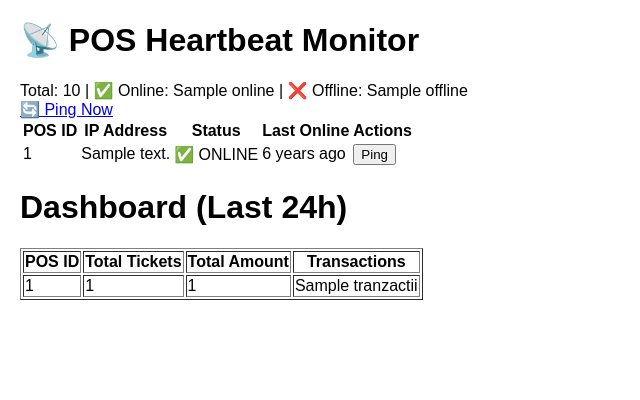
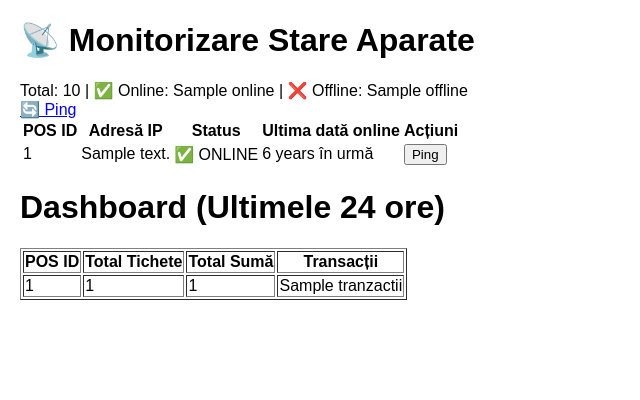
Before and after one commit to ungureanudaniel/automate_bilete_pnb, a Django app: template monitoring/templates/core/dashboard.html in a window 1280 px wide. Shown: the top 400 px of the page, without its empty margins (0-640 px from the left). Run offline with Django 5.2, Linux system fonts and the light colour scheme; tables that the repository leaves empty hold one stand-in row (values such as "Sample post"); the template is opened without the code that fills it: values that come from a table or form of the project are taken from there, most other values are stand-ins (such as "Sample title", 1, 10 or a date in 2020).

Commit message:
translatiojn

```diff
--- a/monitoring/templates/core/dashboard.html
+++ b/monitoring/templates/core/dashboard.html
@@ -1,10 +1,10 @@
 <!DOCTYPE html>
 <html>
 <head>
-    <title>Automate Bilete Dashboard</title>
+    <title>Dashboard Automate Bilete</title>
 </head>
 <body>
-    <h1>📡 POS Heartbeat Monitor</h1>
+    <h1>📡 Monitorizare Stare Aparate</h1>
 
     <div class="stats">
         <span>Total: {{ total }}</span> |
@@ -12,15 +12,15 @@
         <span class="offline">❌ Offline: {{ offline }}</span>
     </div>
 
-    <a href="#" onclick="pingNow()" class="btn">🔄 Ping Now</a>
+    <a href="#" onclick="pingNow()" class="btn">🔄 Ping </a>
 
     <table>
         <tr>
             <th>POS ID</th>
-            <th>IP Address</th>
+            <th>Adresă IP</th>
             <th>Status</th>
-            <th>Last Online</th>
-            <th>Actions</th>
+            <th>Ultima dată online</th>
+            <th>Acțiuni</th>
         </tr>
         {% for m in machines %}
         <tr>
@@ -29,20 +29,20 @@
             <td class="{% if m.is_online %}online{% else %}offline{% endif %}">
                 {% if m.is_online %}✅ ONLINE{% else %}❌ OFFLINE{% endif %}
             </td>
-            <td>{{ m.last_online|timesince }} ago</td>
+            <td>{{ m.last_online|timesince }} în urmă</td>
             <td>
                 <button onclick="pingMachine({{ m.pos_id }})">Ping</button>
             </td>
         </tr>
         {% endfor %}
     </table>
-    <h1>Dashboard (Last 24h)</h1>
+    <h1>Dashboard (Ultimele 24 ore)</h1>
     <table border="1">
         <tr>
             <th>POS ID</th>
-            <th>Total Tickets</th>
-            <th>Total Amount</th>
-            <th>Transactions</th>
+            <th>Total Tichete</th>
+            <th>Total Sumă</th>
+            <th>Transacții</th>
         </tr>
         {% for s in stats %}
         <tr>
@@ -52,7 +52,7 @@
             <td>{{ s.tranzactii }}</td>
         </tr>
         {% empty %}
-        <tr><td colspan="4">No transactions in last 24h</td></tr>
+        <tr><td colspan="4">Nici o tranzacție în ultimele 24 ore</td></tr>
         {% endfor %}
     </table>
 
@@ -93,7 +93,7 @@ new Chart(document.getElementById('ticketsPerPOS').getContext('2d'), {
     data: {
         labels: posLabels,
         datasets: [{
-            label: 'Tickets Sold',
+            label: 'Tichete Vândute',
             data: posTickets,
             backgroundColor: 'rgba(54, 162, 235, 0.6)'
         }]
@@ -112,7 +112,7 @@ new Chart(document.getElementById('ticketsByProduct').getContext('2d'), {
     data: {
         labels: productLabels,
         datasets: [{
-            label: 'Tickets Sold',
+            label: 'Tichete Vândute',
             data: productValues,
             backgroundColor: [
                 'rgba(255, 99, 132, 0.6)',
@@ -136,7 +136,7 @@ new Chart(document.getElementById('paperChart').getContext('2d'), {
     data: {
         labels: paperLabels,
         datasets: [{
-            label: 'Paper Remaining (%)',
+            label: 'Hârtie rămasă (%)',
             data: paperRemaining,
             backgroundColor: paperColors
         }]
@@ -149,7 +149,7 @@ new Chart(document.getElementById('paperChart').getContext('2d'), {
             x: {
                 min: 0,
                 max: 100,
-                title: { display: true, text: 'Percentage Remaining' }
+                title: { display: true, text: 'Procent rămas' }
             }
         },
         plugins: {
```
Also changed, not shown: parameters/admin.py (+7 -1 lines).
